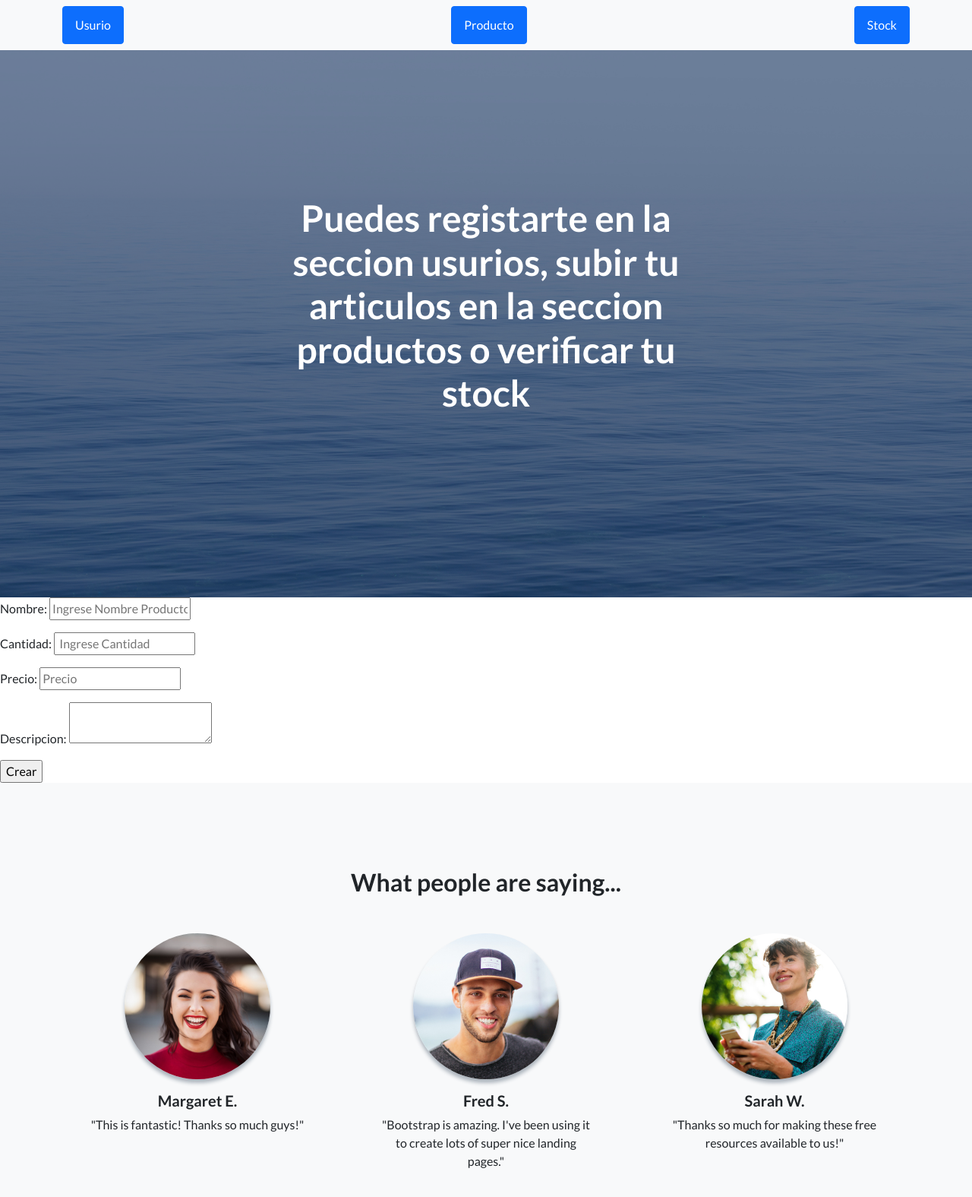
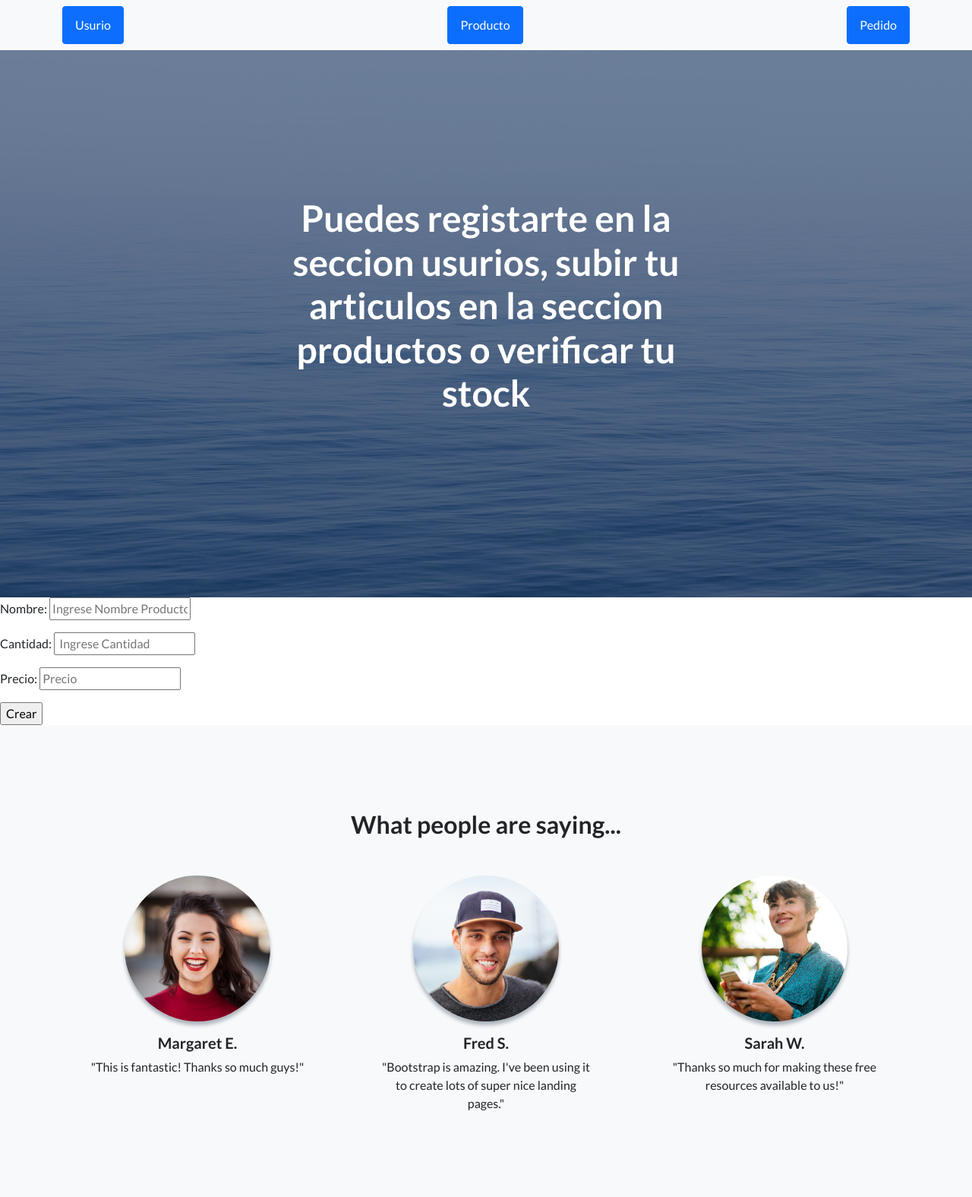
Before and after one commit to SamirNaranjo/Entrega1_Grupo9, a Django app: page /AppRegistro/productoFormulario/ in a window 1280 px wide. Shown: the top 1575 px of the page at 76% size. Run offline with Django 4.2, Linux system fonts and the light colour scheme; parts of the project's set-up code (start-up, migrations or seed data) failed here and were passed over; some libraries are stand-ins or nearby versions.

Commit message:
Clases Producto Actualizado

```diff
--- a/AppRegistro/Templates/AppRegistro/inicio.html
+++ b/AppRegistro/Templates/AppRegistro/inicio.html
@@ -21,7 +21,7 @@
         <nav class="navbar navbar-light bg-light static-top">
             <div class="container">
                 <a class="btn btn-primary" href="usuario">Usuario</a>
-                <a class="btn btn-primary" href="#signup">Producto</a>
+                <a class="btn btn-primary" href="/AppRegistro/productoFormulario">Producto</a>
                 <a class="btn btn-primary" href="pedidos">Pedido</a>
             </div>
         </nav>
--- a/AppRegistro/Templates/AppRegistro/padreFormulario.html
+++ b/AppRegistro/Templates/AppRegistro/padreFormulario.html
@@ -22,7 +22,7 @@
             <div class="container">
                 <a class="btn btn-primary" href="usuario">Usurio</a>
                 <a class="btn btn-primary" href="#signup">Producto</a>
-                <a class="btn btn-primary" href="#signup">Stock</a>
+                <a class="btn btn-primary" href="/AppRegistro/pedidos">Pedido</a>
             </div>
         </nav>
         <!-- Masthead-->
--- a/AppRegistro/Templates/AppRegistro/productoFormulario.html
+++ b/AppRegistro/Templates/AppRegistro/productoFormulario.html
@@ -9,7 +9,6 @@
     <p>Nombre: <input type="text" name="nombre_producto" placeholder="Ingrese Nombre Producto"></p>
     <p>Cantidad: <input type="text" name="cantidad_producto" placeholder=" Ingrese Cantidad "></p>
     <p>Precio: <input type="text" name="precio_producto" placeholder="Precio"> </p>
-    <p>Descripcion: <textarea name="descripcion"></textarea> </p>
 
     <input type="submit" value="Crear">
 
--- a/AppRegistro/models.py
+++ b/AppRegistro/models.py
@@ -12,7 +12,6 @@ class Producto(models.Model):
    nombre_producto = models.CharField('Nombre del Producto', max_length=30)
    cantidad_producto = models.IntegerField('Cantidad de Producto')
    precio_producto = models.FloatField('Precio del producto')
-   descripcion_producto = models.CharField('descripcion', max_length=200)
 
 class Pedido(models.Model):
    numero_pedido = models.IntegerField('Numero de Pedido')
--- a/AppRegistro/views.py
+++ b/AppRegistro/views.py
@@ -41,10 +41,10 @@ def productoFormularioPost(request):
     nombre_producto = request.POST['nombre_producto']
     cantidad_producto= request.POST['cantidad_producto']
     precio_producto = request.POST['precio_producto']
-    descripcion_producto = request.POST['descripcion']
 
-    producto = Producto(nombre_producto= nombre_producto, cantidad_producto=cantidad_producto, precio_producto=precio_producto, descripcion_producto=descripcion_producto)
+
+    producto = Producto(nombre_producto= nombre_producto, cantidad_producto=cantidad_producto, precio_producto=precio_producto,)
 
     producto.save()
 
-    return render(request, 'AppRegistro/productoFormulario.html', {'nombre_producto': nombre_producto, 'cantidad_producto':cantidad_producto, 'precio_producto': precio_producto, 'descripcion': descripcion_producto })
+    return render(request, 'AppRegistro/productoFormulario.html', {'nombre_producto': nombre_producto, 'cantidad_producto':cantidad_producto, 'precio_producto': precio_producto,})
```
Also changed, not shown: db.sqlite3.
